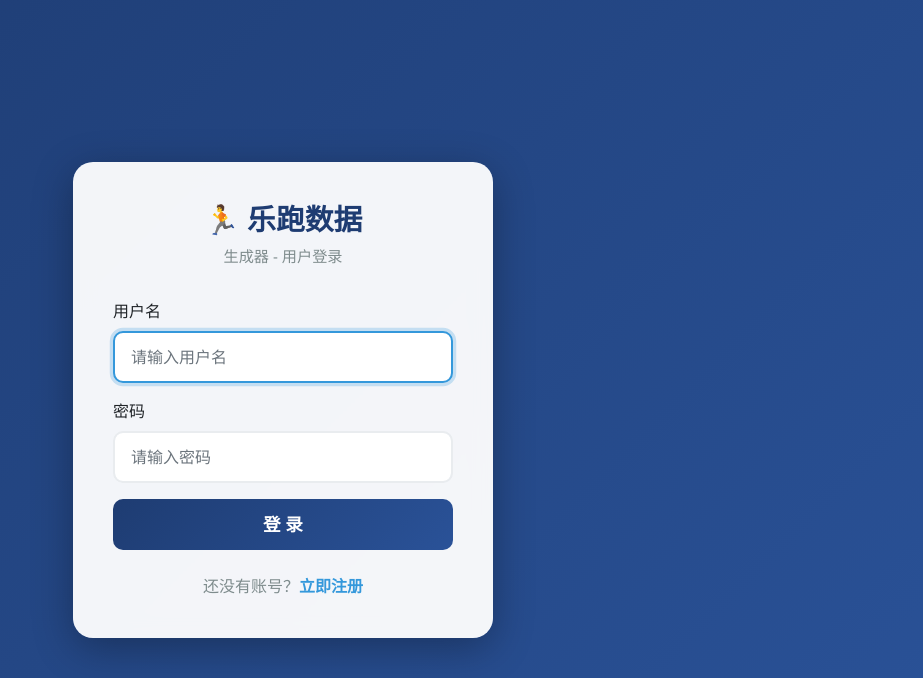
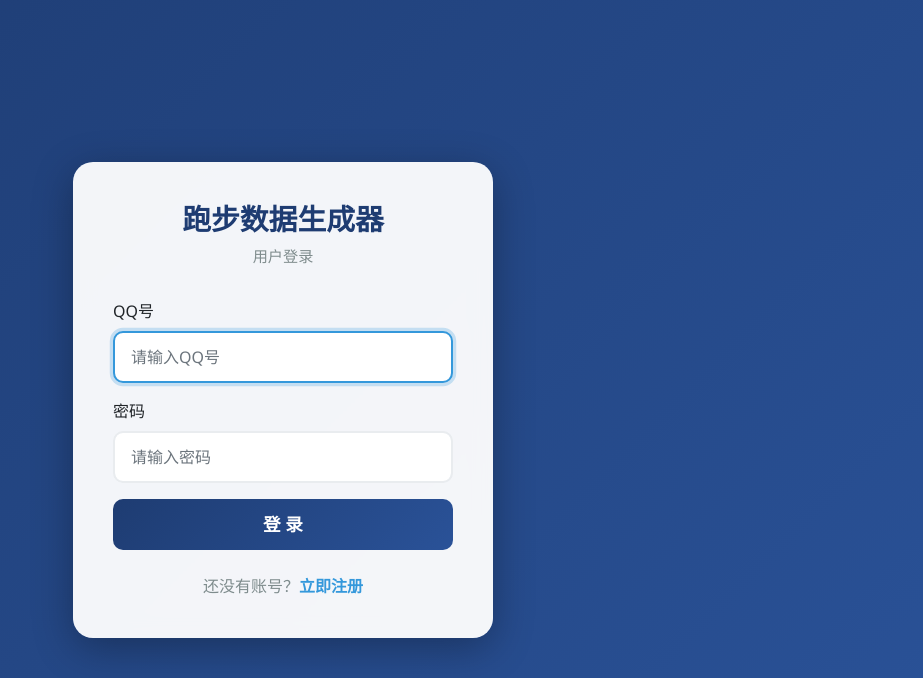
Before and after one commit to abdu2347/lepao, a Flask app: page /login in a window 1280 px wide. Shown: the top 678 px of the page, without its empty margins (357-1280 px from the left). Run offline with Flask 3, Linux system fonts and the light colour scheme.

Commit message:
Update login.html

```diff
--- a/templates/login.html
+++ b/templates/login.html
@@ -86,13 +86,13 @@
 </head>
 <body>
     <div class="login-card">
-        <h1>🏃 乐跑数据</h1>
-        <p class="subtitle">生成器 - 用户登录</p>
+        <h1>跑步数据生成器</h1>
+        <p class="subtitle">用户登录</p>
         <div class="alert alert-danger" id="errorMsg" role="alert"></div>
         <form id="loginForm">
             <div class="mb-3">
-                <label class="form-label">用户名</label>
-                <input type="text" class="form-control" id="username" placeholder="请输入用户名" required autofocus>
+                <label class="form-label">QQ号</label>
+                <input type="text" class="form-control" id="username" placeholder="请输入QQ号" required autofocus>
             </div>
             <div class="mb-3">
                 <label class="form-label">密码</label>
@@ -140,7 +140,6 @@
             }
         });
 
-        // Enter键提交
         document.getElementById('password').addEventListener('keydown', function(e) {
             if (e.key === 'Enter') document.getElementById('loginForm').dispatchEvent(new Event('submit'));
         });
```
